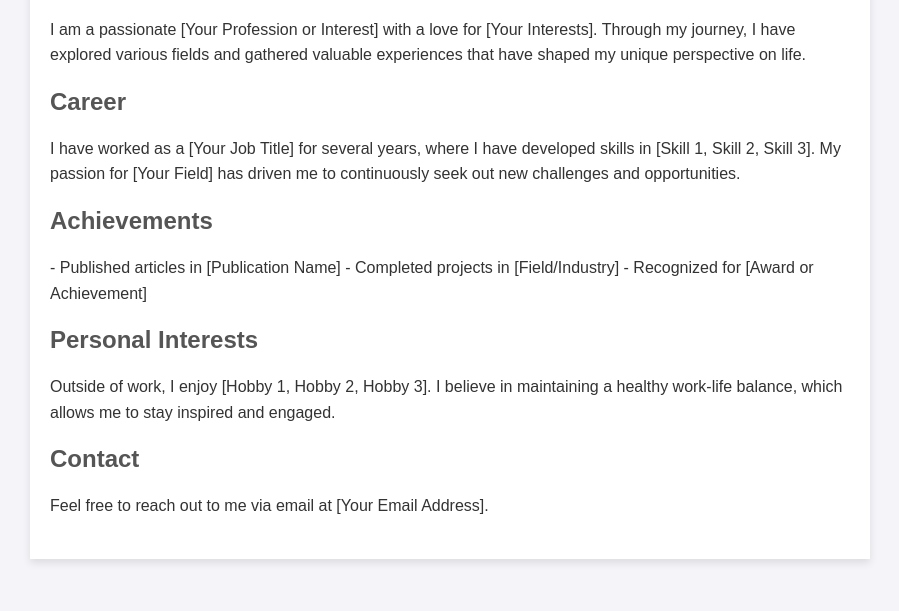
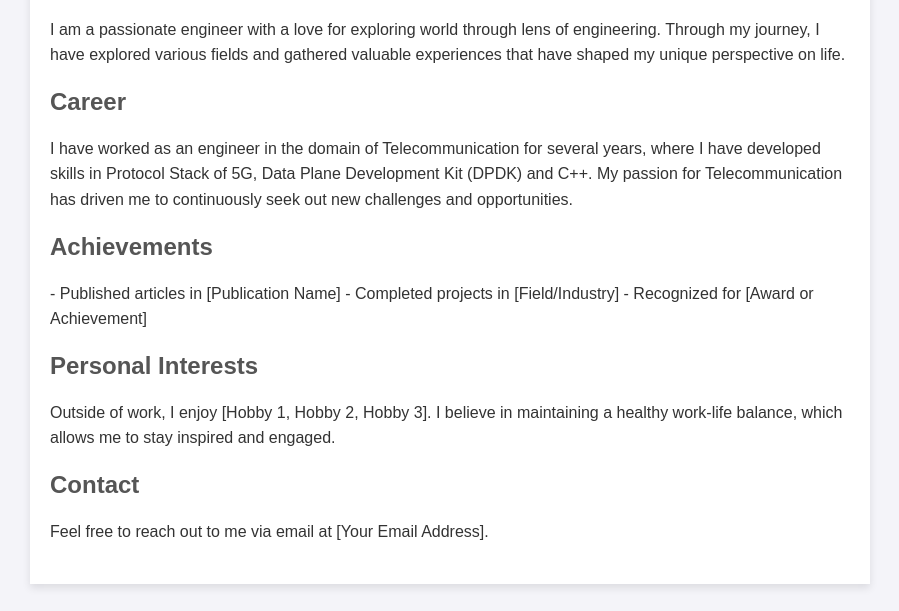
Before and after one commit to mayanksonu11/about-me, a plain HTML site: page index.html in a window 1280 px wide. Shown: the part 189-800 px from the top of the page, without its empty margins (190-1089 px from the left). Drawn offline with Linux system fonts and the light colour scheme.

Commit message:
Modified Content

```diff
--- a/index.html
+++ b/index.html
@@ -3,7 +3,7 @@
 <head>
     <meta charset="UTF-8">
     <meta name="viewport" content="width=device-width, initial-scale=1.0">
-    <title>Your Name - Biography</title>
+    <title>Mayank Sonu - Biography</title>
     <style>
         body {
             font-family: Arial, sans-serif;
@@ -53,7 +53,7 @@
             <h2>About Me</h2>
             <p>
                 <!-- Insert a brief introduction about yourself here -->
-                I am a passionate [Your Profession or Interest] with a love for [Your Interests]. Through my journey, I have explored various fields and gathered valuable experiences that have shaped my unique perspective on life.
+                I am a passionate engineer with a love for exploring world through lens of engineering. Through my journey, I have explored various fields and gathered valuable experiences that have shaped my unique perspective on life.
             </p>
         </div>
 
@@ -61,7 +61,7 @@
             <h2>Career</h2>
             <p>
                 <!-- Add details about your career or professional background -->
-                I have worked as a [Your Job Title] for several years, where I have developed skills in [Skill 1, Skill 2, Skill 3]. My passion for [Your Field] has driven me to continuously seek out new challenges and opportunities.
+                I have worked as an engineer in the domain of Telecommunication for several years, where I have developed skills in Protocol Stack of 5G, Data Plane Development Kit (DPDK) and C++. My passion for Telecommunication has driven me to continuously seek out new challenges and opportunities.
             </p>
         </div>
 
```
